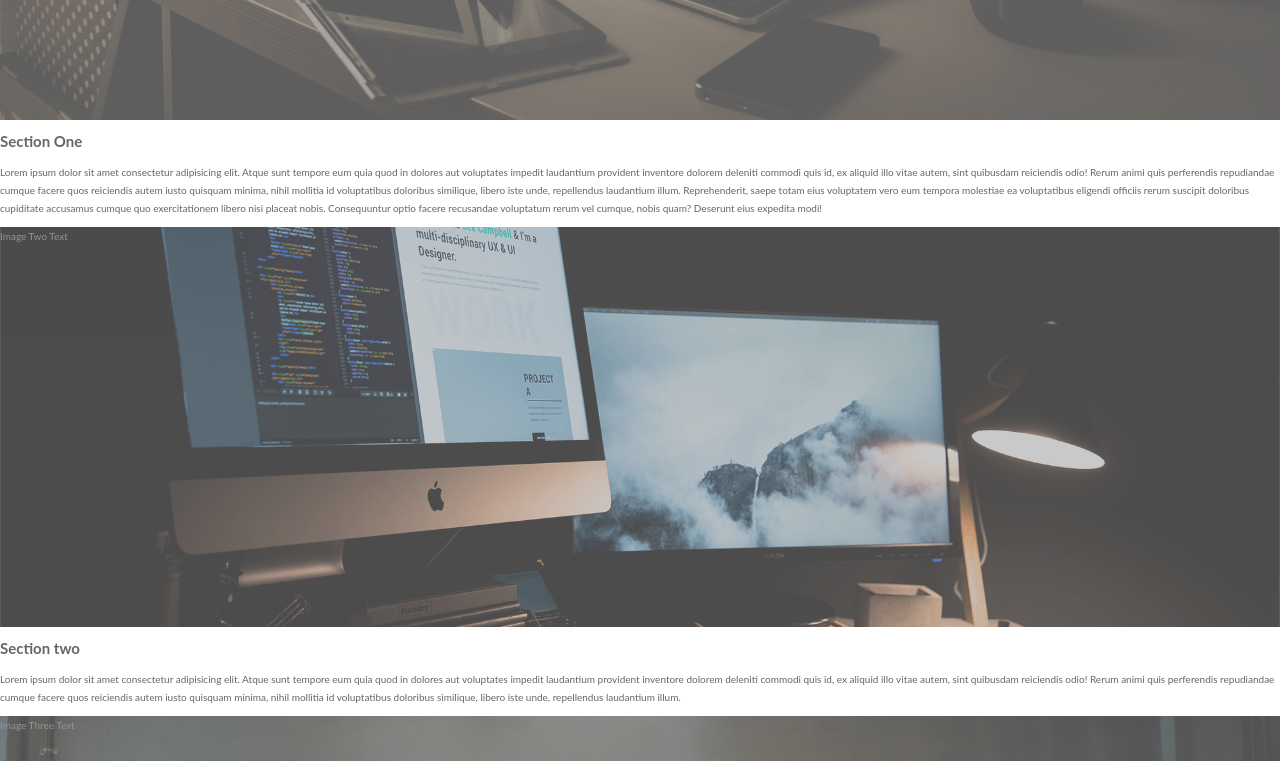
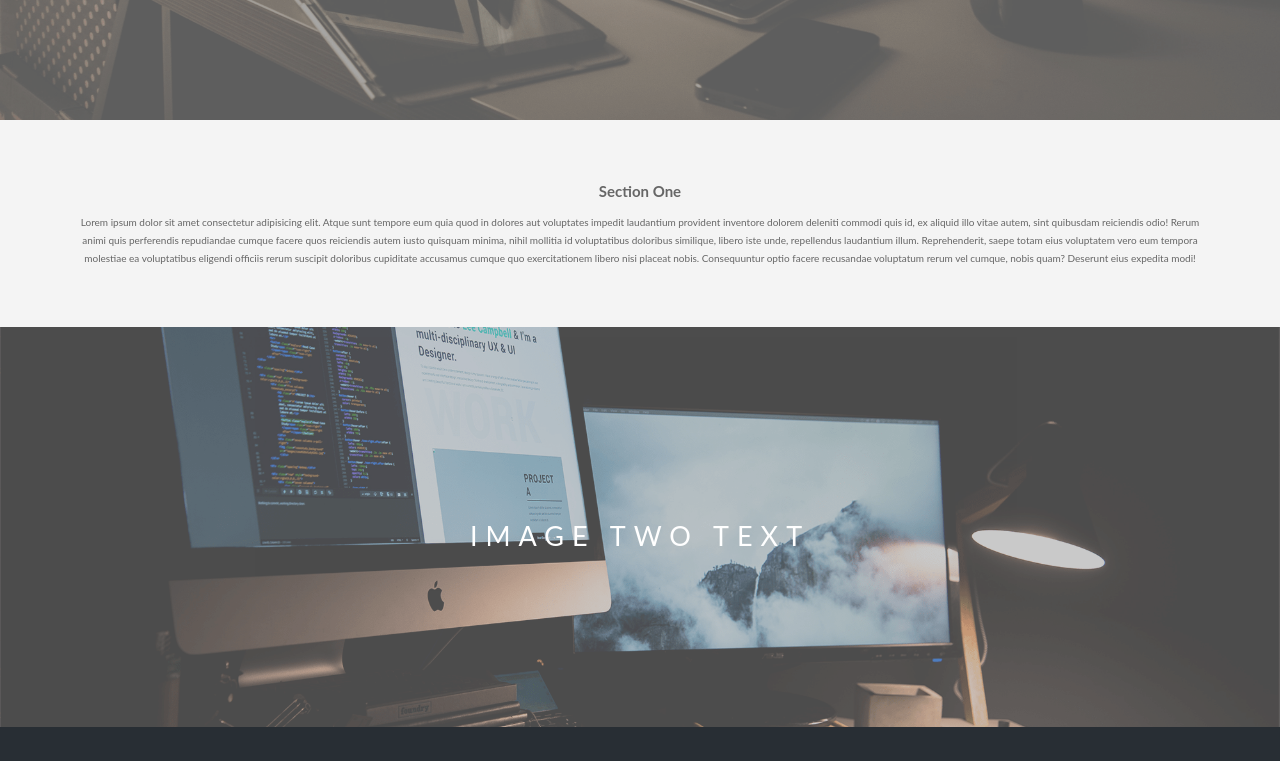
Before and after one commit to Burlypanda/Parallax-Text-, a plain HTML site: page index.html in a window 1280 px wide. Shown: the part 680-1441 px from the top of the page. Drawn offline with Linux system fonts and the light colour scheme.

Commit message:
Finished parallax

```diff
--- a/css/styles.css
+++ b/css/styles.css
@@ -32,3 +32,40 @@ body, html{
     background-image: url('../img/computers-3.png');
     min-height: 400px;
 }
+
+.section {
+    text-align: center;
+    padding: 50px 80px;
+}
+
+.section-light{
+    background-color: #f4f4f4;
+    color: #666;
+
+}
+
+.section-dark{
+    background-color: #282e34;
+    color: #ddd;
+}
+
+.ptext {
+    position: absolute;
+    top: 50%;
+    width: 100%;
+    text-align: center;
+    color: #000;
+    font-size: 27px;
+    letter-spacing: 8px;
+    text-transform: uppercase;
+}
+
+.ptext .border {
+    background-color: #111;
+    color: #fff;
+    padding: 20px;
+}
+
+.ptext .border.trans {
+    background-color: transparent;
+}
--- a/index.html
+++ b/index.html
@@ -23,7 +23,7 @@
 
     <div class="pimg2">
         <div class="ptext">
-            <span class="border">
+            <span class="border trans">
                 Image Two Text
             </span>
         </div>
@@ -36,7 +36,7 @@
 
     <div class="pimg3">
         <div class="ptext">
-            <span class="border">
+            <span class="border trans">
                 Image Three Text
             </span>
         </div>
```
